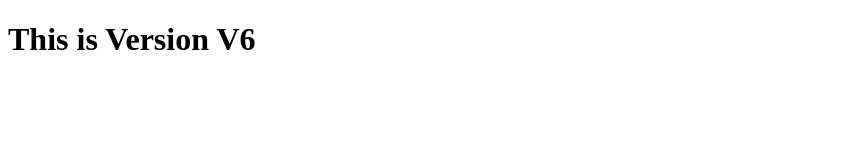
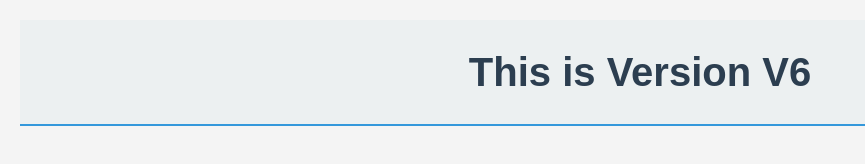
Before and after one commit to Abhijit000/mytestrepo, a plain HTML site: page index.html in a window 1280 px wide. Shown: the whole page, without its empty margins (0-865 px from the left). Drawn offline with Linux system fonts and the light colour scheme.

Commit message:
New style added

```diff
--- a/index.html
+++ b/index.html
@@ -4,6 +4,8 @@
     <meta charset="UTF-8">
     <meta name="viewport" content="width=device-width, initial-scale=1.0">
     <title>My Document</title>
+    <link rel="stylesheet" href="style.css">
+
 </head>
 <body>
     <h1>This is Version V6</h1>
--- /dev/null
+++ b/style.css
@@ -0,0 +1,25 @@
+/* General body styling */
+body {
+    font-family: Arial, sans-serif;
+    background-color: #f4f4f4;
+    color: #333;
+    margin: 0;
+    padding: 0;
+    line-height: 1.6;
+}
+
+/* Styling for the h1 element */
+h1 {
+    color: #2c3e50;
+    text-align: center;
+    padding: 20px;
+    margin: 0;
+    background-color: #ecf0f1;
+    border-bottom: 2px solid #3498db;
+    font-size: 2.5em;
+}
+
+/* Adding some padding to the body content */
+body {
+    padding: 20px;
+}
```
